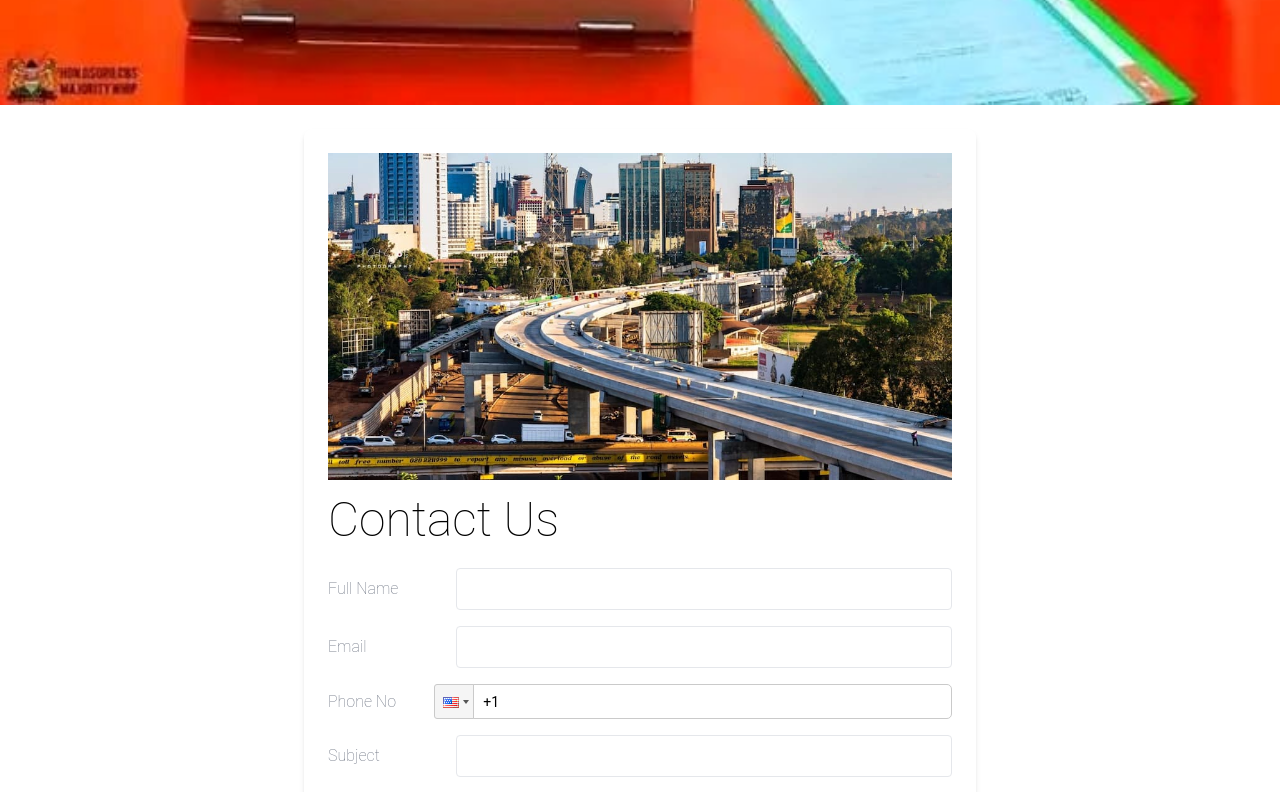
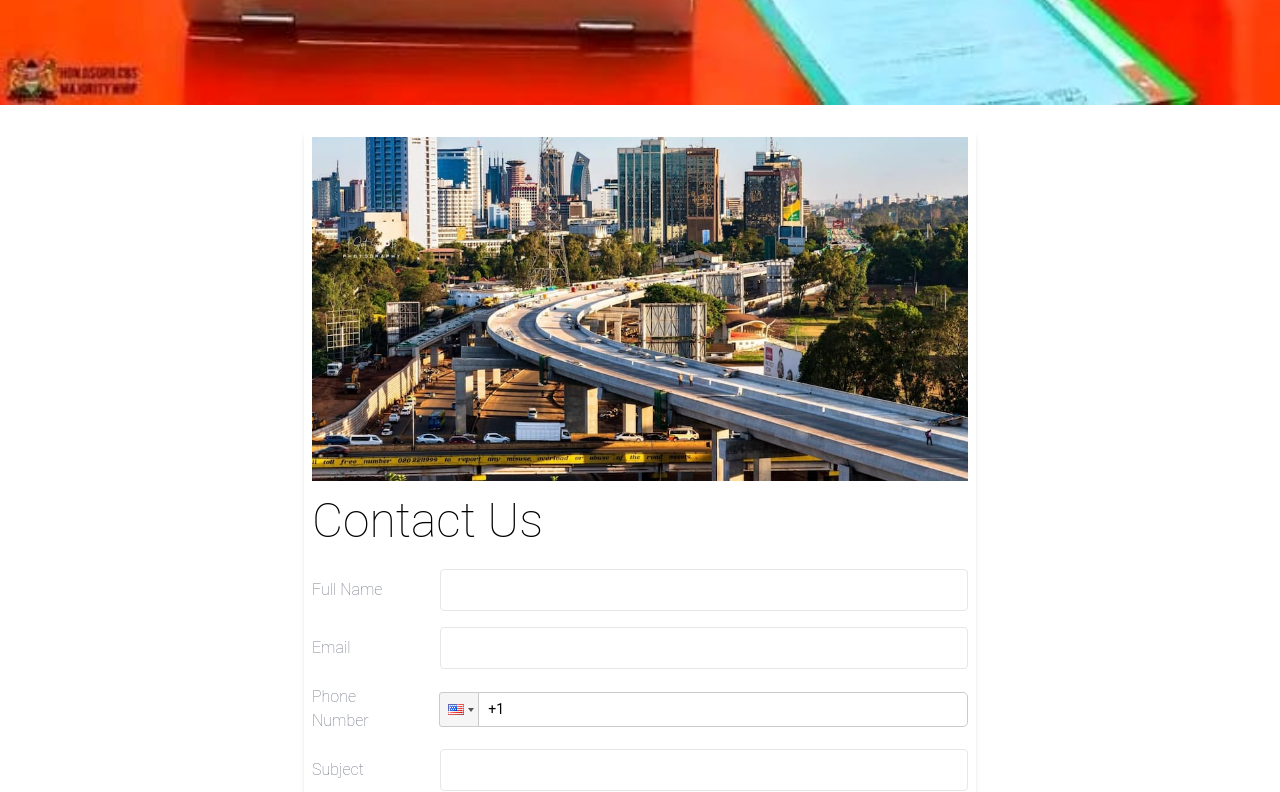
Before and after one commit to MICHAELMORARA/tuongee, a React (Create React App) app: page /contacts in a window 1280 px wide. Shown: the part 1560-2352 px from the top of the page. Built offline with nearby package versions, Linux system fonts and the light colour scheme.

Commit message:
first commit

```diff
--- a/src/App.css
+++ b/src/App.css
@@ -370,6 +370,8 @@ body {
 
 
 
+
+
 /* @import "slick-carousel/slick/slick.css";
 @import "slick-carousel/slick/slick-theme.css";
 @import Slider from "react-slick"; */
--- a/src/components/Contacts.js
+++ b/src/components/Contacts.js
@@ -132,11 +132,11 @@ const Contacts = () => {
             <img
               src={image18}
               alt=""
-              className="md:object-cover md:w-full"
+              className="object-cover w-full"
             />
           </div>
 
-          <div className=' w-screen pb-8 md:pb-4 p-6 bg-white mt-6 md:p-6 rounded-lg shadow-md text-start mb-8 md:max-w-2xl mx-auto hover:text-black'>
+          <div className='max-w-96 bg-white mt-6 p-2 rounded-lg shadow-md text-start mb-8 md:max-w-2xl mx-auto hover:text-black'>
             <img className='w-auto mx-auto mb-4' src={image20} alt='' />
             <h2 className='text-5xl mt-3 roboto-thin mb-6'>Contact <span className='font-bold text-5xl roboto-thin text-black'>Us</span></h2>
             <form className='space-y-4' onSubmit={handleSubmit}>
@@ -156,7 +156,7 @@ const Contacts = () => {
               <div className='flex items-center'>
                 <label className='w-32  text-gray-500 font-semibold  roboto-thin' htmlFor='email'>Email</label>
                 <input
-                  className='flex-1 text-black border rounded p-2 '
+                  className='flex-1 text-black border rounded p-2'
                   type='email'
                   id='email'
                   name='email'
@@ -167,13 +167,13 @@ const Contacts = () => {
               </div>
               {emailError && <p className="text-red-500">{emailError}</p>}
               <div className='flex items-center'>
-                <label className='w-32  text-gray-500 font-semibold  roboto-thin' htmlFor='phone-number'>Phone No</label>
+                <label className='w-32  text-gray-500 font-semibold  roboto-thin' htmlFor='phone-number'>Phone Number</label>
                 <PhoneInput
                   country={'us'} // Default country
                   value={phoneNumber}
                   onChange={handlePhoneNumberChange}
                   inputClass='flex-1 text-black border  rounded p-2'
-                  containerClass='flex w-11  items-center'
+                  containerClass='flex -ml-3 md:ml-6 items-center'
                   required
                 />
               </div>
```
